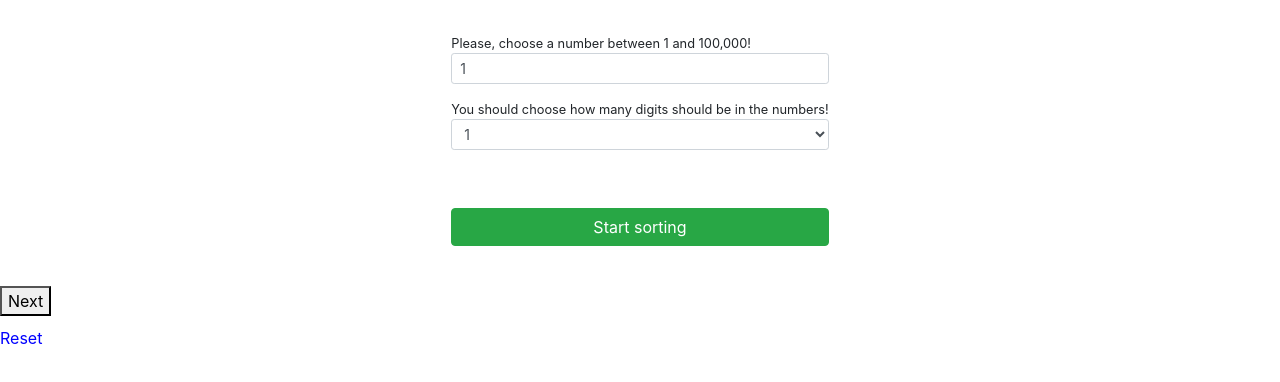
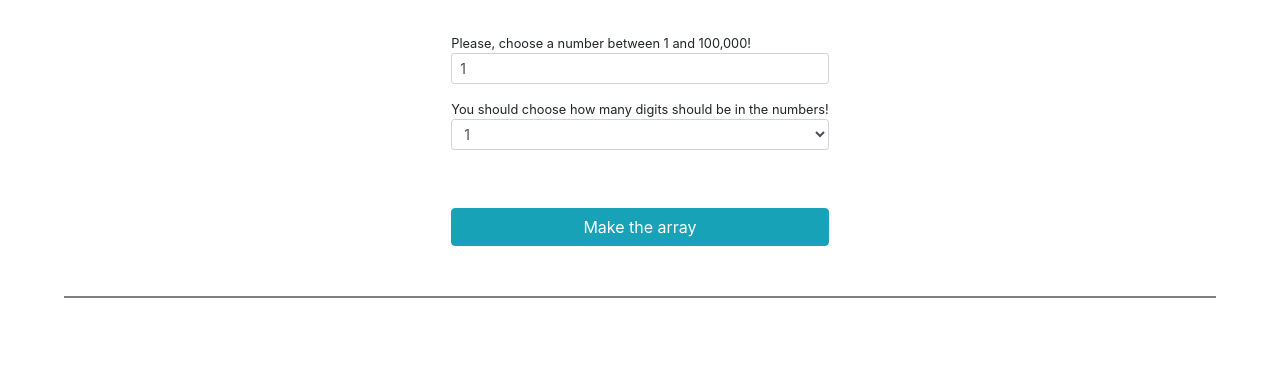
Before and after one commit to noiffion/Sorters, a Next.js app: page / in a window 1280 px wide. Shown: the top 382 px of the page. Built offline with nearby package versions, Linux system fonts and the light colour scheme.

Commit message:
array making is now off the UI thread by a worker

```diff
--- a/pages/alertMsg.js
+++ b/pages/alertMsg.js
@@ -1,6 +1,6 @@
 import React, { useState } from 'react';
-import Alert from 'react-bootstrap/Alert';
-import PropTypes from 'prop-types';
+import Alert               from 'react-bootstrap/Alert';
+import PropTypes           from 'prop-types';
 
 
 const AlertMsg = (props) => (
--- a/pages/index.js
+++ b/pages/index.js
@@ -1,16 +1,20 @@
-import React, { useState } from 'react';
-import Form from 'react-bootstrap/Form';
-import Button from 'react-bootstrap/Button';
-import Head from 'next/head';
-import Pbar from './pbar';
-import Select from './select';
-import bubble from './../algos/bubble';
-import insertion from './../algos/insertion';
-import selection from './../algos/selection';
-import merge from './../algos/merge';
-import heap from './../algos/heap';
-import quick from './../algos/quick';
-import count from './../algos/count';
+import React, { useState, useEffect } from 'react';
+import Head                           from 'next/head';
+import Form                           from 'react-bootstrap/Form';
+import Button                         from 'react-bootstrap/Button';
+import Pbar                           from './pbar';
+import Select                         from './select';
+import InitArr                        from './initArr';
+import bubble                         from './../algos/bubble';
+import insertion                      from './../algos/insertion';
+import selection                      from './../algos/selection';
+import merge                          from './../algos/merge';
+import heap                           from './../algos/heap';
+import quick                          from './../algos/quick';
+import count                          from './../algos/count';
+import arrCreator                     from "./../workers/arrCreator";
+import WebWorker                      from "./../workers/workerSetup";
+
 
 
 const builtIn = (array) => {
@@ -19,20 +23,27 @@ const builtIn = (array) => {
 
 const sortFuncs = [bubble, insertion, selection, merge, heap, quick, count, builtIn];
 
-const sortPrep = (sortFunc, array) => {
-  const arrayCopy = [...array];
-  return sortFunc(arrayCopy);
-}
-
 
 const Index = () => {
+  const [array, setArray] = useState([]);
   const [size, setSize] = useState(1);
   const [digits, setDigits] = useState(1);
-  const [correct, setCorrect] = useState(true);
-  const [array, setArray] = useState([]);
+  const [readyToSort, setReadyToSort] = useState(false);
+
   const [showAlert, setShowAlert] = useState(false);
   const [alertMsg, setAlertMsg] = useState('');
   const [alertType, setAlertType] = useState('firebrick');
+  const [correct, setCorrect] = useState(true);
+
+  const [percent, setPercent] = useState(0);
+
+  const fetchWebWorker = (worker) => {
+    worker.postMessage("Fetch Users");
+    worker.addEventListener("message", event => {
+      //this.setState({ count: event.data.length });
+    });
+  }
+
 
 
   const sizeChange = (event) => {
@@ -41,9 +52,9 @@ const Index = () => {
     if (isNaN(val) || val < 0 || val > 100000) {
       setCorrect(false);
       if (!showAlert || alertMsg.slice(0, 6) === 'Please') {
-        setShowAlert(true);
         setAlertMsg('Incorrect value!')
         setAlertType('firebrick');
+        setShowAlert(true);
         setTimeout(() => setShowAlert(false), 3000);
       }
     } else if (val < 1) {
@@ -59,20 +70,49 @@ const Index = () => {
     setDigits(digitNumber);
   }
 
-  const sortStart = (event) => {
+  const makeArr = (size, digits) => {
+    const code = arrCreator.toString();
+    const blob = new Blob(["(" + code + ")()"]);
+    const worker = new Worker(URL.createObjectURL(blob));
+    console.log(worker);
+    worker.postMessage([size, digits]);
+    worker.onmessage = (event) => {
+      console.log(typeof event.data, event.data);
+      const final = typeof event.data === 'object';
+      if (final) {
+          setArray(event.data);
+          setTimeout(() => setPercent(0), 1000);
+          worker.terminate();
+      } else {
+          setPercent(event.data);
+      }
+    }
+  }
+
+  const prepareSort = (event) => {
     setShowAlert(false);
     if (!correct) {
-      setShowAlert(true);
       setAlertMsg('Please, submit correct values!');
       setAlertType('firebrick');
+      setShowAlert(true);
       return;
     }
 
+    setPercent(0);
     console.log('hardwareConcurrency: ', navigator.hardwareConcurrency);
     setShowAlert(true);
-    setAlertMsg('Preparing the array.');
+    setAlertMsg('Preparing the array...');
     setAlertType('forestgreen');
-    setTimeout(() => setShowAlert(false), 5000);
+    makeArr(size, digits);
+    setReadyToSort(true);
+    setTimeout(() => setShowAlert(false), 1000);
+  }
+
+  const sort = () => {
+    const arrayCopy = [...array];
+
+    setReadyToSort(false);
+    setArray([]);
   }
 
   return (
@@ -84,18 +124,25 @@ const Index = () => {
           integrity="sha384-ggOyR0iXCbMQv3Xipma34MD+dH/1fQ784/j6cY/iJTQUOhcWr7x9JvoRxT2MZw1T"
         />
       </Head>
-      <main>
+      <main style={{width: '100%'}}>
        <Select
          digits={String(digits)}
          size={String(size)}
          sizeChange={sizeChange}
          digitChange={digitChange}
-         sortStart={sortStart}
+         prepareSort={prepareSort}
+         readyToSort={readyToSort}
+         sort={sort}
          showAlert={showAlert}
          alertMsg={alertMsg}
          alertType={alertType}
        />
-       <Pbar step={10}/>
+       <Pbar percent={percent}/>
+       <InitArr
+         array={array}
+         size={Number(size)}
+         digits={Number(digits)}
+       />
       </main>
     </>
   );
--- /dev/null
+++ b/pages/initArr.js
@@ -0,0 +1,49 @@
+import React, { useState, useEffect } from 'react';
+import PropTypes                      from 'prop-types';
+import AlertMsg                       from './alertMsg';
+
+
+const InitArr = (props) => {
+  const [width, setWidth] = useState(1500);
+
+  useEffect(() => {
+    setWidth(window.innerWidth);
+  })
+
+  const arr = props.array;
+
+  const arrayStyle = (width) => {
+    const rept = Math.floor(width / 110);
+    return {
+      border: '1px solid gray',
+      margin: '10px 0 0 0',
+      width: '90%',
+      display: 'grid',
+      gridTemplateColumns: `repeat(${rept}, 1fr)`,
+      gridGap: '10px',
+      justifyContent: 'space-evenly',
+    }
+  }
+
+  const displayArr = arr.map((number, i) => {
+    return (<div key={"initArr_"+i} style={{justifySelf: 'center'}}> {number} </div>);
+  })
+
+  return (
+    <section style={{width: '100%', display: 'flex', justifyContent: 'center'}}>
+      <div className="grid-container" style={arrayStyle(width)}>
+        {displayArr}
+      </div>
+    </section>
+  );
+}
+
+
+InitArr.propTypes = {
+  size: PropTypes.number.isRequired,
+  digits: PropTypes.number.isRequired,
+  array: PropTypes.array.isRequired,
+};
+
+
+export default InitArr;
--- a/pages/pbar.js
+++ b/pages/pbar.js
@@ -16,53 +16,39 @@ const Bar = (props) => {
 
 
 const Pbar = (props) => {
-  const [percent, setPercent] = useState(0);
+  const wrapperStyle = {
+    /*border: '1px solid black',*/
+    width: '100%',
+    display: 'flex',
+    justifyContent: 'center',
+  }
 
   const progressBar = {
-    //border: '1px solid #333',
+    /*border: '1px solid #333',*/
     //backgroundColor: 'gray',
     position: 'relative',
     height: '20px',
-    width: '350px',
-    borderRadius: '50px',
+    width: '80%',
   };
 
   const fillerStyle = {
-    //border: '1px solid #333',
+    /*border: '1px solid #333',*/
     background: '#00FA9A',
     height: '30%',
-    borderRadius: 'inherit',
+    borderRadius: '30px',
     transition: 'width .2s ease-in',
-    width: `${percent}%`
+    width: `${props.percent}%`
   }
 
-  const nextStep = () => {
-    if(percent + props.step >= 100) return
-    setPercent(percent + props.step);
-  }
 
   return (
-    <>
+    <section style={wrapperStyle}>
       <Bar
         progressBar={progressBar}
         fillerStyle={fillerStyle}
-        percent={percent}
+        percent={props.percent}
       />
-
-      <div style={{ marginTop: '20px' }}>
-        <button onClick={nextStep} style={{cursor: 'pointer'}}>
-          Next
-        </button>
-      </div>
-
-      {/* Added for convenience of viewing */}
-      <div
-        style={{marginTop: '10px', color: 'blue', marginBottom: '15px', cursor: 'pointer'}}
-        onClick={() => setPercent(0)}
-      >
-        Reset
-      </div>
-    </>
+    </section>
   );
 }
 
--- a/pages/select.js
+++ b/pages/select.js
@@ -1,8 +1,8 @@
 import React, { useState } from 'react';
-import Form from 'react-bootstrap/Form';
-import Button from 'react-bootstrap/Button';
-import PropTypes from 'prop-types';
-import AlertMsg from './alertMsg';
+import Form                from 'react-bootstrap/Form';
+import Button              from 'react-bootstrap/Button';
+import PropTypes           from 'prop-types';
+import AlertMsg            from './alertMsg';
 
 
 const Select = (props) => {
@@ -19,13 +19,13 @@ const Select = (props) => {
        <Form.Text sm={2}> Please, choose a number between 1 and 100,000! </Form.Text>
         <Form.Group id="arraySize" type="text">
           <Form.Control type="text" size="sm" placeholder="" value={props.size}
-            onChange={(event) => props.sizeChange(event)}
+            onChange={props.sizeChange}
           />
         </Form.Group>
        <Form.Text sm={2}> You should choose how many digits should be in the numbers! </Form.Text>
         <Form.Group id="digits">
           <Form.Control as="select" value={props.digits}
-            onChange={(event) => props.digitChange(event)} size="sm"
+            onChange={props.digitChange} size="sm"
           >
           {optionMaker(1, 10, 'digit')}
           </Form.Control>
@@ -35,9 +35,14 @@ const Select = (props) => {
         ) : (
           <div style={{height: '42px', width: '100%'}}> {' '} </div>
         )}
-        <Button variant="success" type="submit" block onClick={(event) => props.sortStart(event)}>
-          Start sorting
+        <Button variant="info" type="submit" block onClick={props.prepareSort}>
+          Make the array
         </Button>
+          {props.readyToSort ? (
+            <Button variant="success" block onClick={props.sort}>
+              Sort the array
+            </Button>) : <div style={{height: '20px'}}> {' '} </div>
+          }
       </Form>
     </section>
   );
@@ -49,9 +54,11 @@ Select.propTypes = {
   size: PropTypes.string.isRequired,
   sizeChange: PropTypes.func.isRequired,
   digitChange: PropTypes.func.isRequired,
-  sortStart: PropTypes.func.isRequired,
+  prepareSort: PropTypes.func.isRequired,
+  readyToSort: PropTypes.bool.isRequired,
+  sort: PropTypes.func.isRequired,
   showAlert: PropTypes.bool.isRequired,
-  alertMsg: PropTypes.bool.isRequired,
+  alertMsg: PropTypes.string.isRequired,
   alertType: PropTypes.string.isRequired,
 };
 
--- /dev/null
+++ b/workers/arrCreator.js
@@ -0,0 +1,30 @@
+export default () => {
+  self.addEventListener("message", e => {
+    // eslint-disable-line no-restricted-globals
+    if (!e) return;
+
+    const size = e.data[0];
+    const digits = e.data[1];
+    const oneHundreth = Math.floor(size / 100);
+    const quarter = Math.floor(size / 4);
+    let currentPercent = 1;
+    const arr = new Array(Number(size)).fill(1);
+    arr.forEach((element, i, arr) => {
+      const number = Math.ceil(Math.random() * Math.pow(10, digits));
+      arr[i] = number;
+      if (size > 10000) {
+         if (i >= currentPercent * oneHundreth) {
+             currentPercent++;
+             postMessage(currentPercent);
+         }
+      } else {
+         if (i >= (currentPercent / 25) * quarter) {
+          currentPercent += 25;
+          postMessage(currentPercent);
+         }
+      }
+    })
+
+    postMessage(arr);
+  });
+};
```
